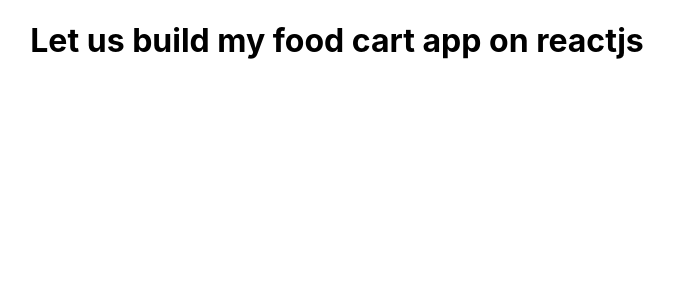
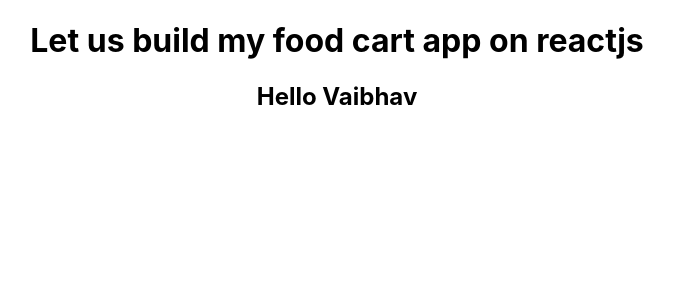
Before and after one commit to vaibz96/IndoCharcuterie, a React (Create React App) app: page / in a window 1280 px wide. Shown: the top 300 px of the page, without its empty margins (303-977 px from the left). Built offline with nearby package versions, Linux system fonts and the light colour scheme.

Commit message:
testing my push

```diff
--- a/src/App.js
+++ b/src/App.js
@@ -5,6 +5,7 @@ function App() {
   return (
     <div className="App">
       <h1> Let us build my food cart app on reactjs</h1>
+      <h2> Hello Vaibhav </h2>
     </div>
   );
 }
```
